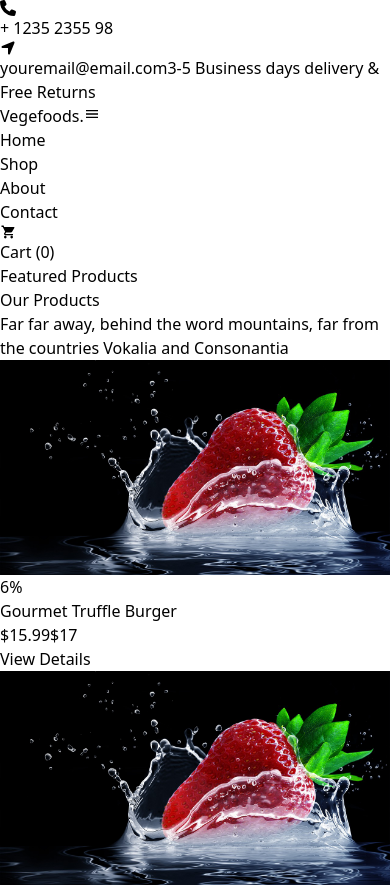
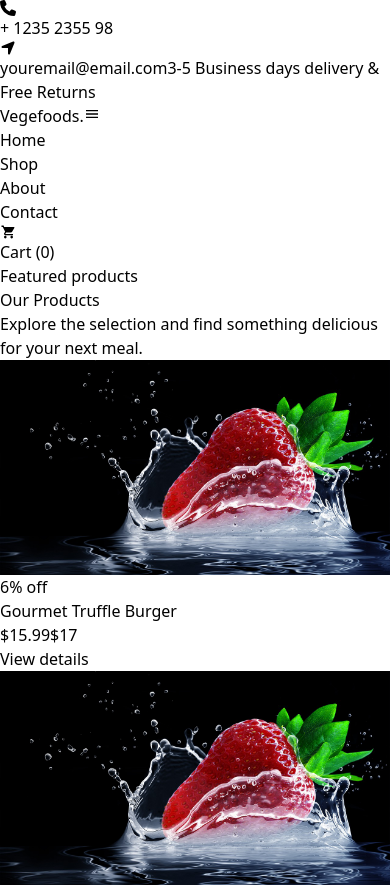
Before and after one commit to Ayray23/Vegafoods, a React (Vite) app: page /Shop in a window 390 px wide. Shown: the top 887 px of the page. Built offline with nearby package versions, Linux system fonts and the light colour scheme.

Commit message:
style: improve responsive shop product grid

```diff
--- a/src/pages/Shop.jsx
+++ b/src/pages/Shop.jsx
@@ -1,62 +1,35 @@
-import { Link} from "react-router-dom";
-
+import { Link } from "react-router-dom";
 import fruit from '../assets/strawberry (1).jpg';
 import Itemlist from './Items';
 
 const Shop = () => {
   return (
-    <>
-      <div>
-        <div className=''>
-            <div className="flex flex-col justify-center items-center">
-            <h4 className='text-green-500 mt-8'>Featured Products</h4>
-            <h1 className='font-bold text-3xl pt-4 pb-6'>Our Products</h1>
-            <p className='text-gray-600 font-light mb-8'>Far far away, behind the word mountains, far from the countries Vokalia and Consonantia</p>
+    <main className="mx-auto max-w-7xl px-4 py-12 md:px-8">
+      <header className="mx-auto mb-10 max-w-2xl text-center">
+        <p className="font-semibold uppercase tracking-widest text-green-600">Featured products</p>
+        <h1 className="mt-3 text-3xl font-extrabold text-gray-900 md:text-4xl">Our Products</h1>
+        <p className="mt-3 leading-7 text-gray-500">Explore the selection and find something delicious for your next meal.</p>
+      </header>
+      <section className="grid grid-cols-1 gap-6 sm:grid-cols-2 lg:grid-cols-4" aria-label="Products">
+        {Itemlist.map((item) => (
+          <article key={item.id} className="group overflow-hidden rounded-2xl border border-gray-100 bg-white shadow-sm transition duration-300 hover:-translate-y-1 hover:shadow-xl">
+            <div className="relative overflow-hidden bg-gray-100">
+              <img src={fruit} alt={item.pname} loading="lazy" className="h-52 w-full object-cover transition duration-500 group-hover:scale-105" />
+              <span className="absolute left-3 top-3 rounded-full bg-green-600 px-3 py-1 text-xs font-bold text-white">{item.discount} off</span>
+            </div>
+            <div className="p-5 text-center">
+              <h2 className="min-h-12 font-bold uppercase tracking-wide text-gray-800">{item.pname}</h2>
+              <div className="mt-2 flex items-center justify-center gap-3">
+                <span className="text-lg font-extrabold text-gray-900">{item.price}</span>
+                <span className="text-sm text-gray-400 line-through">{item.priceSlash}</span>
+              </div>
+              <Link to={`/Productdescription/${item.id}`} className="mt-5 inline-flex rounded-full bg-green-600 px-5 py-2.5 text-sm font-bold text-white transition hover:bg-green-700 focus:outline-none focus:ring-2 focus:ring-green-500 focus:ring-offset-2">View details</Link>
+            </div>
+          </article>
+        ))}
+      </section>
+    </main>
+  );
+};
 
-            </div>
-        </div>
-        <div>
-
-        </div>
-          <section className='grid grid-cols-1 sm:grid-cols-2 lg:grid-cols-4 gap-6 px-4 md:px-8 mb-12'>
-
-            {
-              Itemlist.map((item, index) =>
-                {
-                  return(
-                    <div key={index} className="relative  border-2  m-16 md:m-2 bg-white shadow rounded-lg overflow-hidden" >
-                      <img src={fruit} alt="Description" />
-                      <h3 className="absolute top-0 left-0 md:left-0 md:top- bg-green-500 text-white px-3 py-1">
-                        {item.discount}
-                      </h3>
-                      <div  className='text-center'>
-                        <h2 className='my-3 uppercase'>
-                          {item.pname}
-                        </h2>
-                        <h4 className='pb-6 '>
-                          {item.price}
-                          <span className='text-green-700 pl-4'>{item.priceSlash}</span>
-                        </h4>
-                        <Link to={`/Productdescription/${item.id}`}>
-                          <button className="p-2 bg-green-500 hover:bg-green-600 text-white font-bold my-2 rounded-full">
-                            View Details
-                          </button>
-                        </Link>
-                      </div>
-                    </div>
-                  )
-                }
-
-
-              )
-            }
-
-
-
-          </section>
-        </div>
-    </>
-  )
-}
-
-export default Shop
+export default Shop;
```
